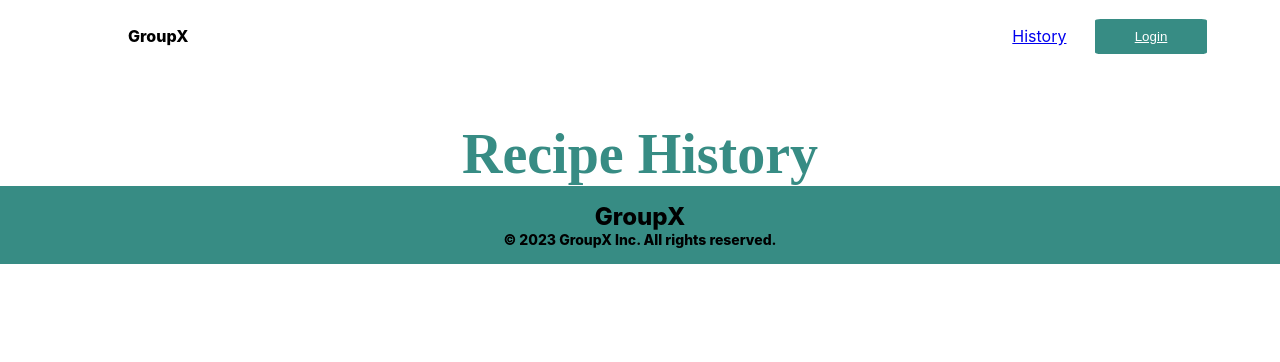
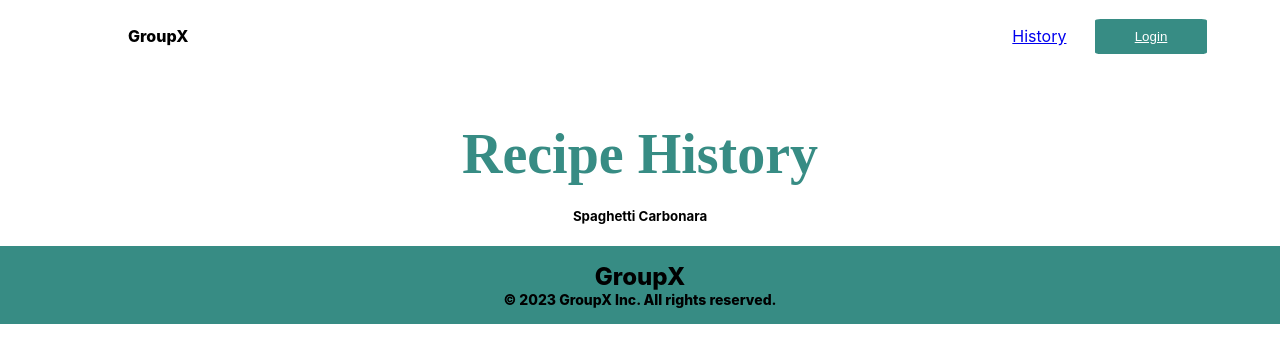
Before and after one commit to VT-SE-Fall2023/groupx-recipe-frontend, a React (Create React App) app: page /history in a window 1280 px wide. Shown: the top 362 px of the page. Built offline with nearby package versions, Linux system fonts and the light colour scheme.

Commit message:
modify History css

```diff
--- a/src/HistoryPage.js
+++ b/src/HistoryPage.js
@@ -1,10 +1,15 @@
 import React from 'react';
+import './App.css';
+import './css/HistoryPage.css';
 
 function HistoryPage() {
 
     return (
-        <div id="history-page">
+        <div className="history-page">
             <h1 className="main-title">Recipe History</h1>
+            <section className='expand-section'>
+                <h5>Spaghetti Carbonara</h5>
+            </section>
 
         </div>
     );
--- a/src/css/HistoryPage.css
+++ b/src/css/HistoryPage.css
@@ -1,3 +1,22 @@
 .history-page{
     display: flex;
+    flex-direction: column;
+    align-items: center;
+    justify-content: center;
 }
+
+.main-title {
+    color: var(--primary-color);
+    font-size: 56px;
+    padding-top: 50px;
+    margin-top: 0;
+    margin-bottom: 0;
+    padding-bottom: 0;
+    font-family: 'Abhaya Libre', serif;
+    font-weight: 600;
+}
+
+#expand-section {
+    height: 900px;
+    width: 1000px;
+}
```
